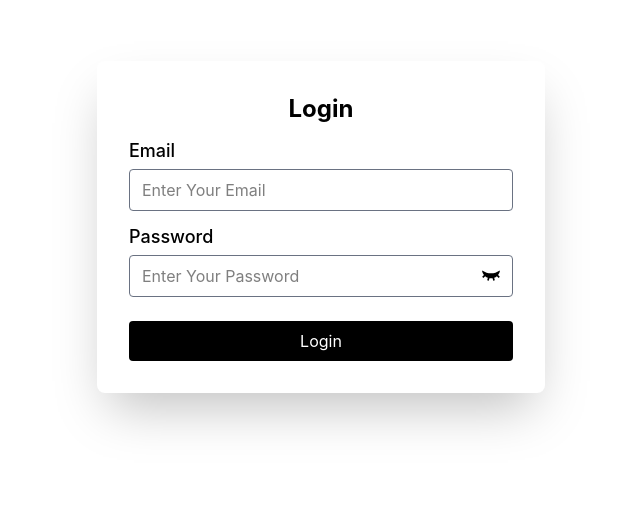
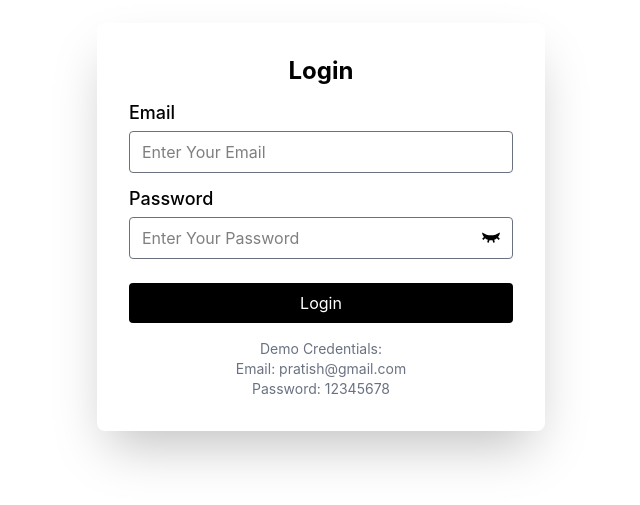
Before and after one commit to PratishBuzzra/Admin-Dashboard, a React (Vite) app: page / in a window 1280 px wide. Shown: the part 173-678 px from the top of the page, without its empty margins (319-959 px from the left). Built offline with nearby package versions, Linux system fonts and the light colour scheme.

Commit message:
added proctected route

```diff
--- a/src/App.tsx
+++ b/src/App.tsx
@@ -6,6 +6,7 @@ import Orders from "./pages/Orders"
 import Customers from "./pages/Customers"
 import Support from "./pages/Support"
 import Login from "./pages/Login"
+import ProtectedRoute from "./routes/ProtectedRoute"
 
 
 
@@ -16,7 +17,7 @@ const App = () => {
 
       <Routes>
          <Route path='/' element={<Login />}/>
-        <Route element={<Layout />}>
+        <Route element={ <ProtectedRoute role="admin"><Layout /></ProtectedRoute>}>
         <Route path='/dashboard' element={<Dashboard />}/>
          <Route path='/products' element={<Products />}/>
           <Route path='/orders' element={<Orders />}/>
--- a/src/pages/Login.tsx
+++ b/src/pages/Login.tsx
@@ -63,6 +63,11 @@ const Login = () => {
             </div>
             <button className="w-full bg-black text-white py-2 mt-3 rounded hover:bg-gray-500">Login</button>
         </form>
+        <div className="mt-4 text-sm text-center text-gray-500">
+  <p>Demo Credentials:</p>
+  <p>Email: pratish@gmail.com</p>
+  <p>Password: 12345678</p>
+</div>
        </div>
     </div>
   )
--- /dev/null
+++ b/src/routes/ProtectedRoute.tsx
@@ -0,0 +1,14 @@
+import { useContext, type ReactNode } from "react"
+import AuthContext from "../context/authContext"
+import { Navigate } from "react-router-dom"
+
+
+const ProtectedRoute = ({children, role}:{children: ReactNode, role: string}) => {
+    const {user, isAuthenticated} = useContext(AuthContext)!
+    if(!isAuthenticated) return <Navigate to="/" replace/>
+    if(role && user?.role !== role) return <Navigate to ="/" replace/>
+
+  return children
+}
+
+export default ProtectedRoute
```
